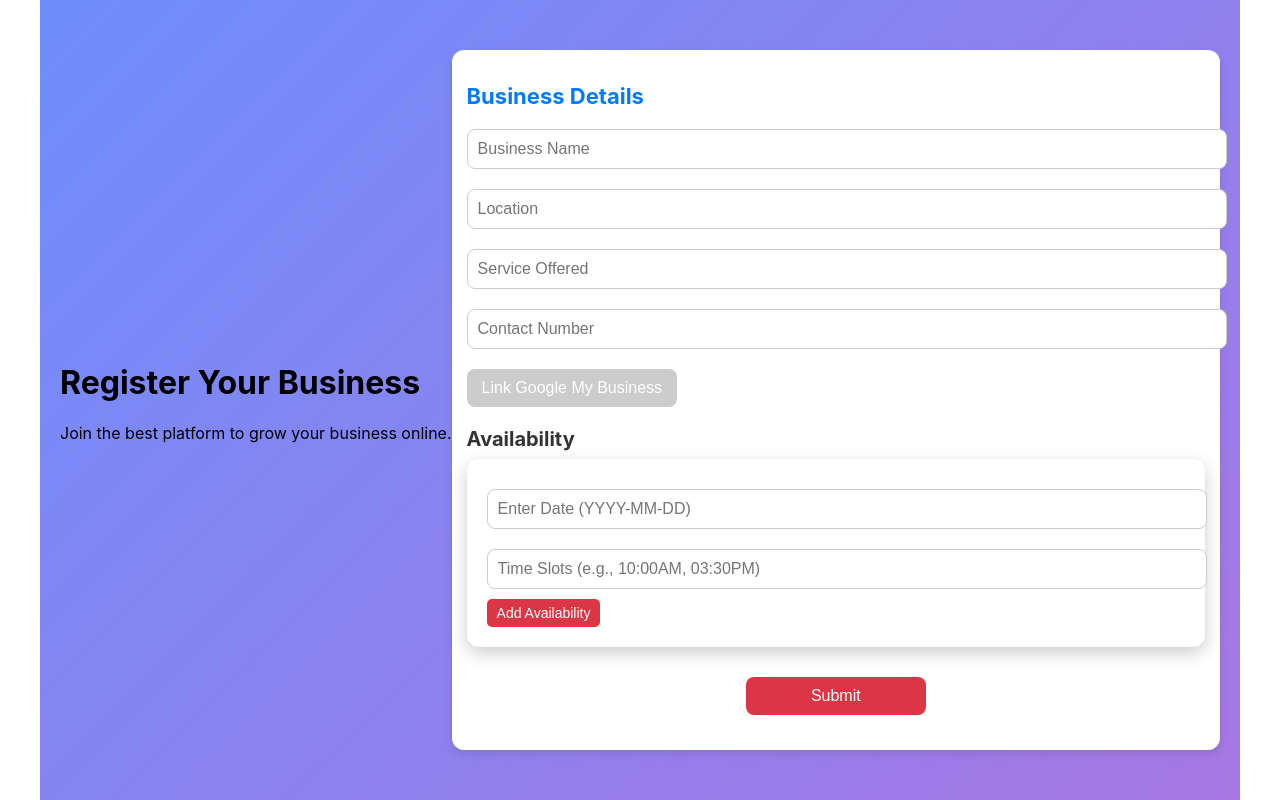
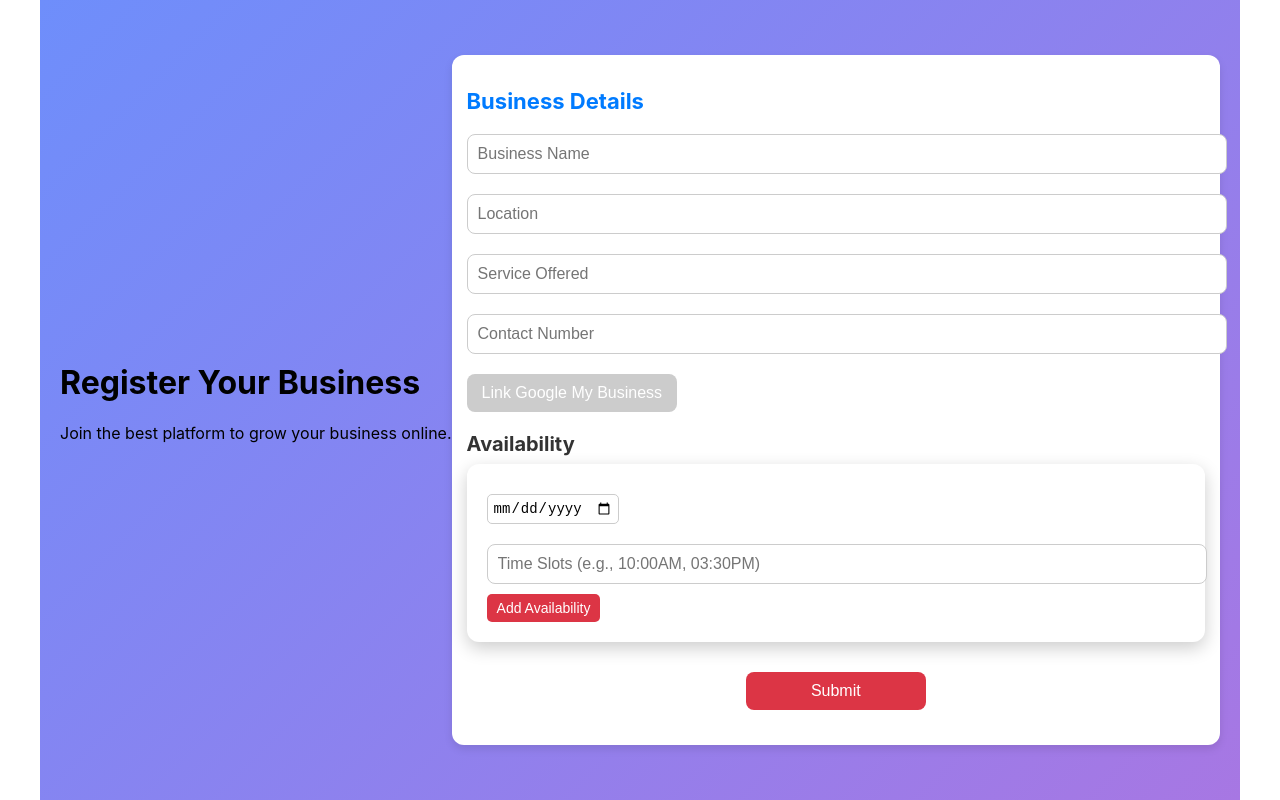
Before and after one commit to divyamishra22/Bookingapp, a React (Create React App) app in the folder client/: page /business in a window 1280 px wide. Built offline with nearby package versions, Linux system fonts and the light colour scheme.

Commit message:
Calendar view added

```diff
--- a/client/src/Pages/CreateBusiness/CreateBusiness.jsx
+++ b/client/src/Pages/CreateBusiness/CreateBusiness.jsx
@@ -30,10 +30,6 @@ const CreateBusiness = () => {
     return Object.keys(errors).length === 0;
   };
 
-  const validateDate = (date) => {
-    return /^\d{4}-\d{2}-\d{2}$/.test(date); // Ensures YYYY-MM-DD format
-  };
-
   const validateTimeSlots = (slots) => {
     return slots.split(",").every((slot) => /^[0-1]\d:[0-5]\d(AM|PM)$/.test(slot.trim()));
   };
@@ -45,8 +41,8 @@ const CreateBusiness = () => {
   const addAvailability = () => {
     let tempErrors = {};
 
-    if (!newDate || !validateDate(newDate)) {
-      tempErrors.newDate = "Date must be in YYYY-MM-DD format (e.g., 2025-02-21)";
+    if (!newDate) {
+      tempErrors.newDate = "Please select a date from the calendar.";
     }
 
     if (!newSlots || !validateTimeSlots(newSlots)) {
@@ -168,9 +164,9 @@ const CreateBusiness = () => {
 
         <h3>Availability</h3>
         <div className="availability-section">
+          {/* Calendar View for Date Selection */}
           <input
-            type="text"
-            placeholder="Enter Date (YYYY-MM-DD)"
+            type="date"
             value={newDate}
             onChange={(e) => setNewDate(e.target.value)}
             required
```
